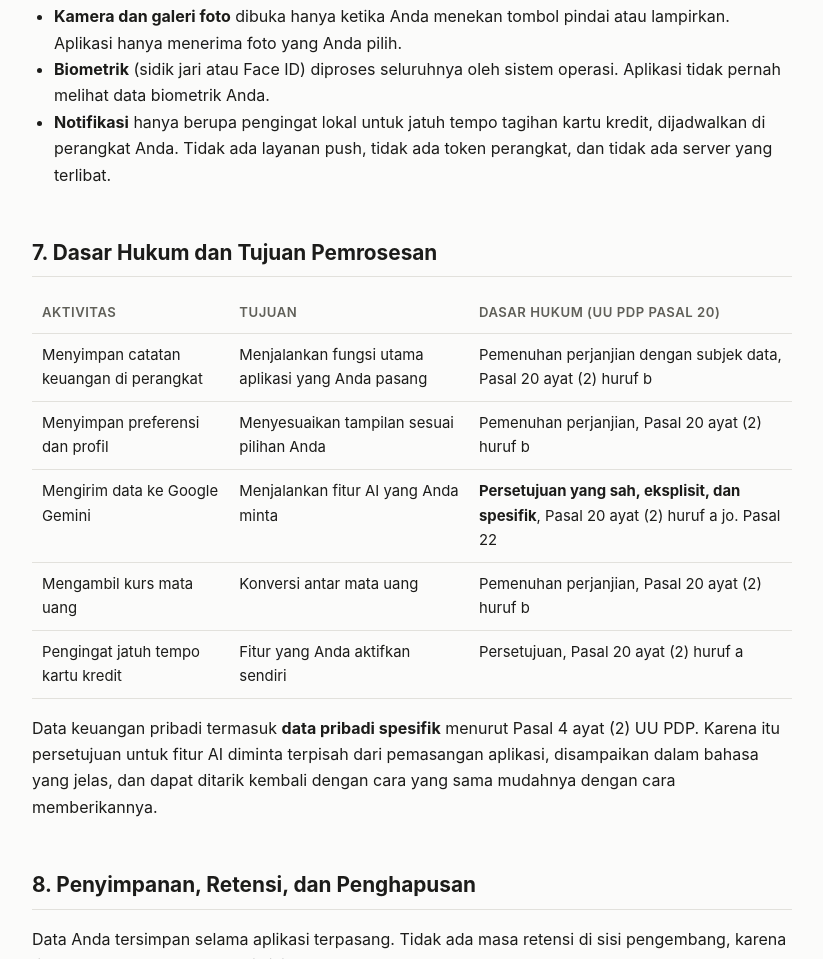
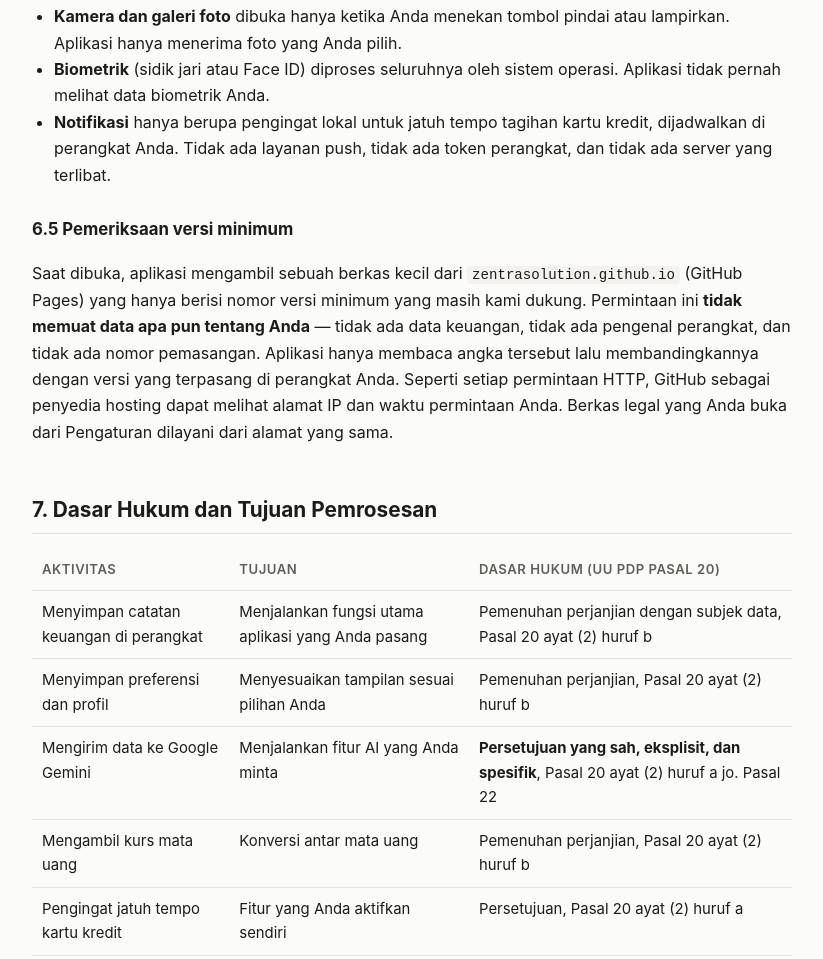
Before and after one commit to zentrasolution/PocketHero, a plain HTML site: page privacy-policy.html in a window 1280 px wide. Shown: the part 6304-7263 px from the top of the page, without its empty margins (228-1051 px from the left). Drawn offline with Linux system fonts and the light colour scheme.

Commit message:
Add version manifest and disclose the minimum version check

```diff
--- a/privacy-policy.html
+++ b/privacy-policy.html
@@ -151,6 +151,9 @@ Jika Anda tidak ingin data keuangan Anda dipakai untuk pelatihan atau berpotensi
 <li><strong>Notifikasi</strong> hanya berupa pengingat lokal untuk jatuh tempo tagihan kartu kredit, dijadwalkan di perangkat Anda. Tidak ada layanan push, tidak ada token perangkat, dan tidak ada server yang terlibat.</li>
 </ul>
 
+
+<h3>6.5 Pemeriksaan versi minimum</h3>
+<p>Saat dibuka, aplikasi mengambil sebuah berkas kecil dari <code>zentrasolution.github.io</code> (GitHub Pages) yang hanya berisi nomor versi minimum yang masih kami dukung. Permintaan ini <strong>tidak memuat data apa pun tentang Anda</strong> &mdash; tidak ada data keuangan, tidak ada pengenal perangkat, dan tidak ada nomor pemasangan. Aplikasi hanya membaca angka tersebut lalu membandingkannya dengan versi yang terpasang di perangkat Anda. Seperti setiap permintaan HTTP, GitHub sebagai penyedia hosting dapat melihat alamat IP dan waktu permintaan Anda. Berkas legal yang Anda buka dari Pengaturan dilayani dari alamat yang sama.</p>
 <h2>7. Dasar Hukum dan Tujuan Pemrosesan</h2>
 <table>
 <tr><th>Aktivitas</th><th>Tujuan</th><th>Dasar hukum (UU PDP Pasal 20)</th></tr>
@@ -350,6 +353,9 @@ If you do not want your financial data used for training or potentially read by
 <li><strong>Notifications</strong> are local reminders for credit card due dates only, scheduled on your device. There is no push service, no device token, and no server involved.</li>
 </ul>
 
+
+<h3>6.5 Minimum version check</h3>
+<p>On launch, the app fetches a small file from <code>zentrasolution.github.io</code> (GitHub Pages) containing only the lowest app version we still support. This request <strong>carries no data about you</strong> &mdash; no financial data, no device identifier, no installation ID. The app simply reads that number and compares it against the version installed on your device. As with any HTTP request, GitHub as the hosting provider can see your IP address and the time of the request. The legal documents you open from Settings are served from the same address.</p>
 <h2>7. Legal Basis and Purpose of Processing</h2>
 <table>
 <tr><th>Activity</th><th>Purpose</th><th>Legal basis (UU PDP Art. 20)</th></tr>
--- /dev/null
+++ b/version.json
@@ -0,0 +1,3 @@
+{
+  "minVersionCode": 1
+}
```
